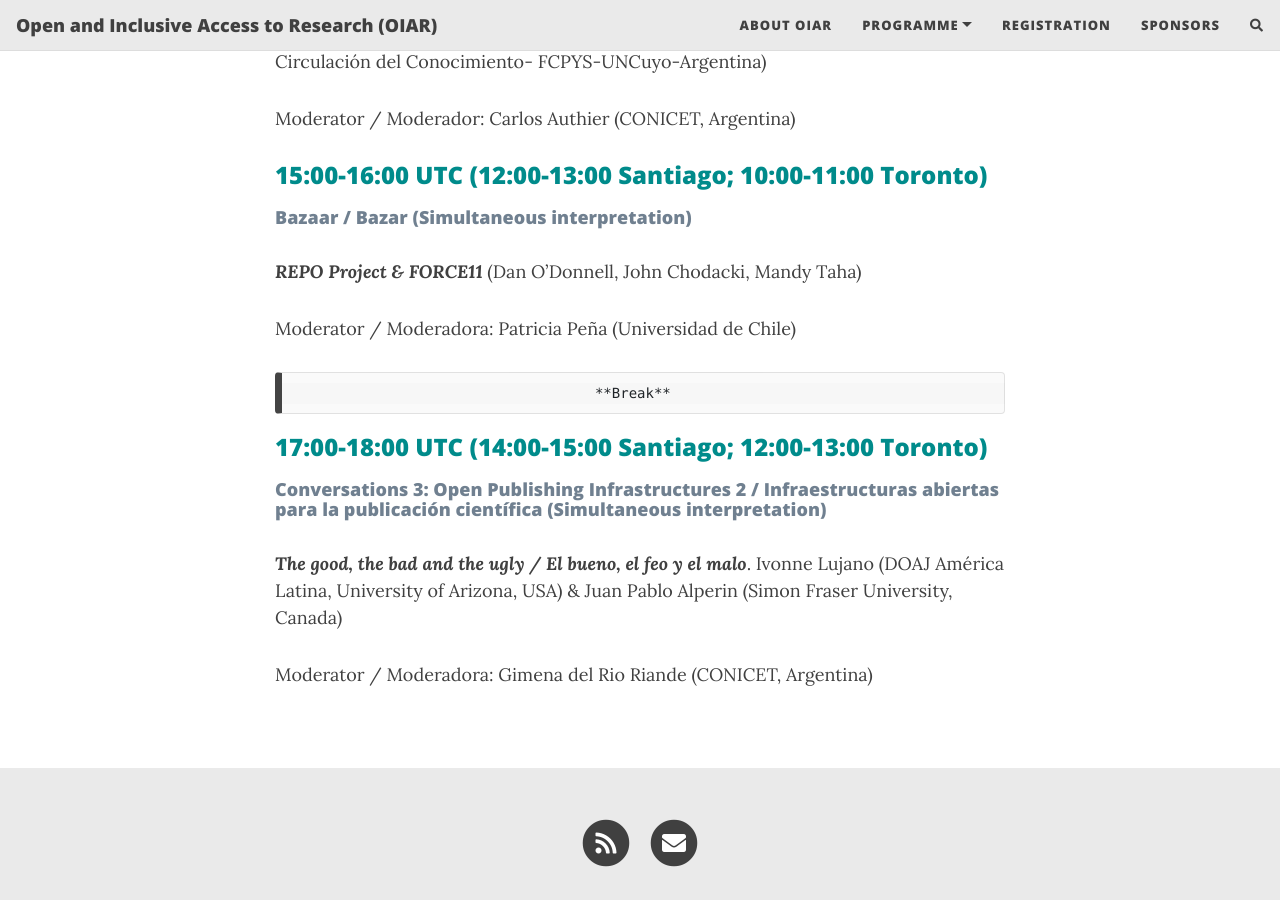
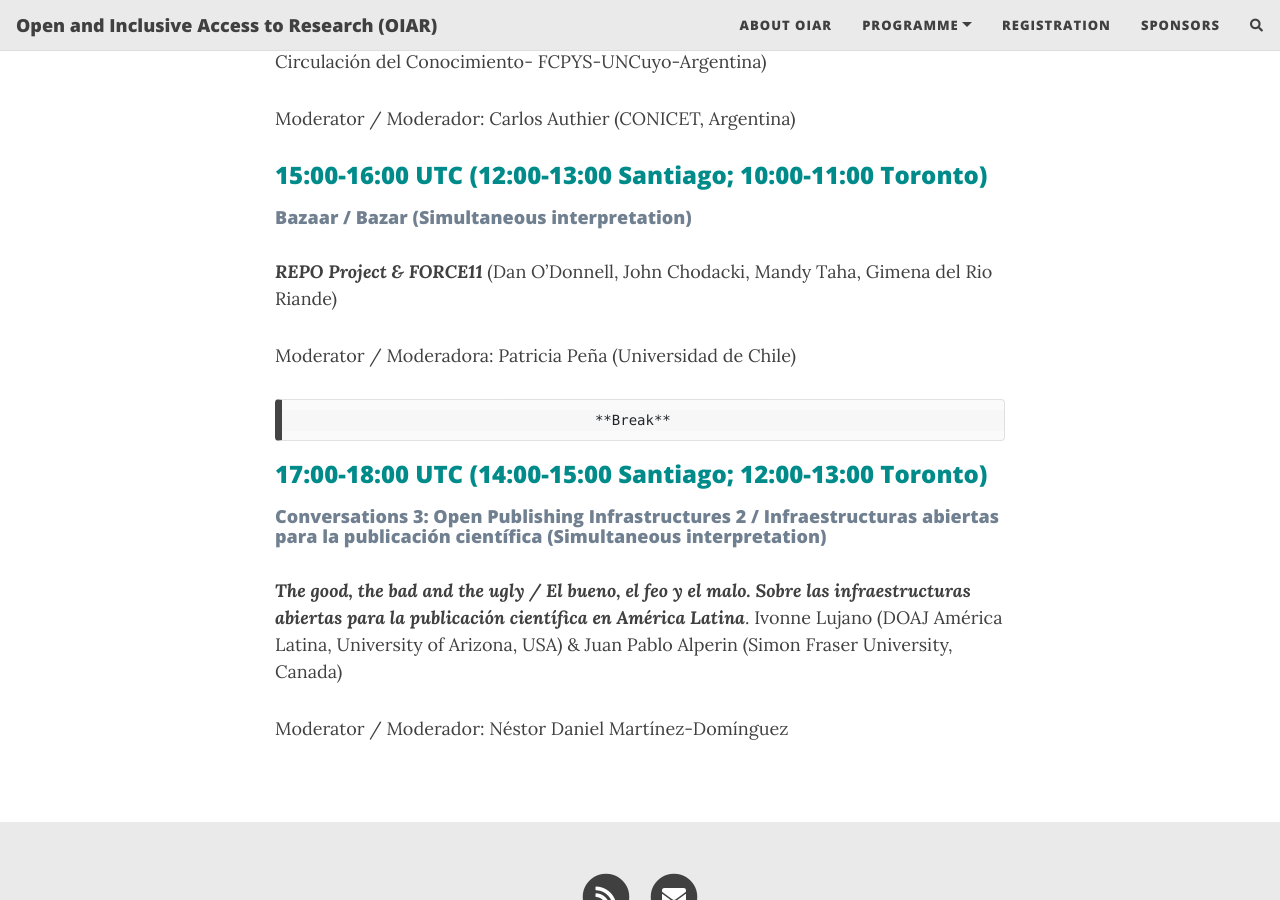
Before and after one commit to caedmon5/OIAR, a Jekyll site: the page built from programme.md, in a window 1280 px wide and 900 px high, scrolled down 3148 px. Built offline with Jekyll 4.4.1, drawn with Linux system fonts in a browser that asks for light colours; nearby versions of some CDN libraries; comment, search, counter and statistics services are not loaded.

Commit message:
Update programme

```diff
--- a/programme.md
+++ b/programme.md
@@ -82,6 +82,6 @@ A [calendar (.ics file) is available for this conference](assets/img/OIAR.ics)
 
 ### <span style="color: DarkCyan;">17:00-18:00 UTC (14:00-15:00 Santiago; 12:00-13:00 Toronto)</span>
 #### <span style="color: SlateGray;">Conversations 3: Open Publishing Infrastructures 2 / Infraestructuras abiertas para la publicación científica (Simultaneous interpretation)</span>
-***The good, the bad and the ugly / El bueno, el feo y el malo***. Ivonne Lujano (DOAJ América Latina, University of Arizona, USA) & Juan Pablo Alperin (Simon Fraser University, Canada)
+***The good, the bad and the ugly / El bueno, el feo y el malo. Sobre las infraestructuras abiertas para la publicación científica en América Latina***. Ivonne Lujano (DOAJ América Latina, University of Arizona, USA) & Juan Pablo Alperin (Simon Fraser University, Canada)
 
-  Moderator / Moderadora: Gimena del Rio Riande (CONICET, Argentina)
+  Moderator / Moderador: Néstor Daniel Martínez-Domínguez
```
Also changed, not shown: other parts of programme.md (+1 -1 lines).
